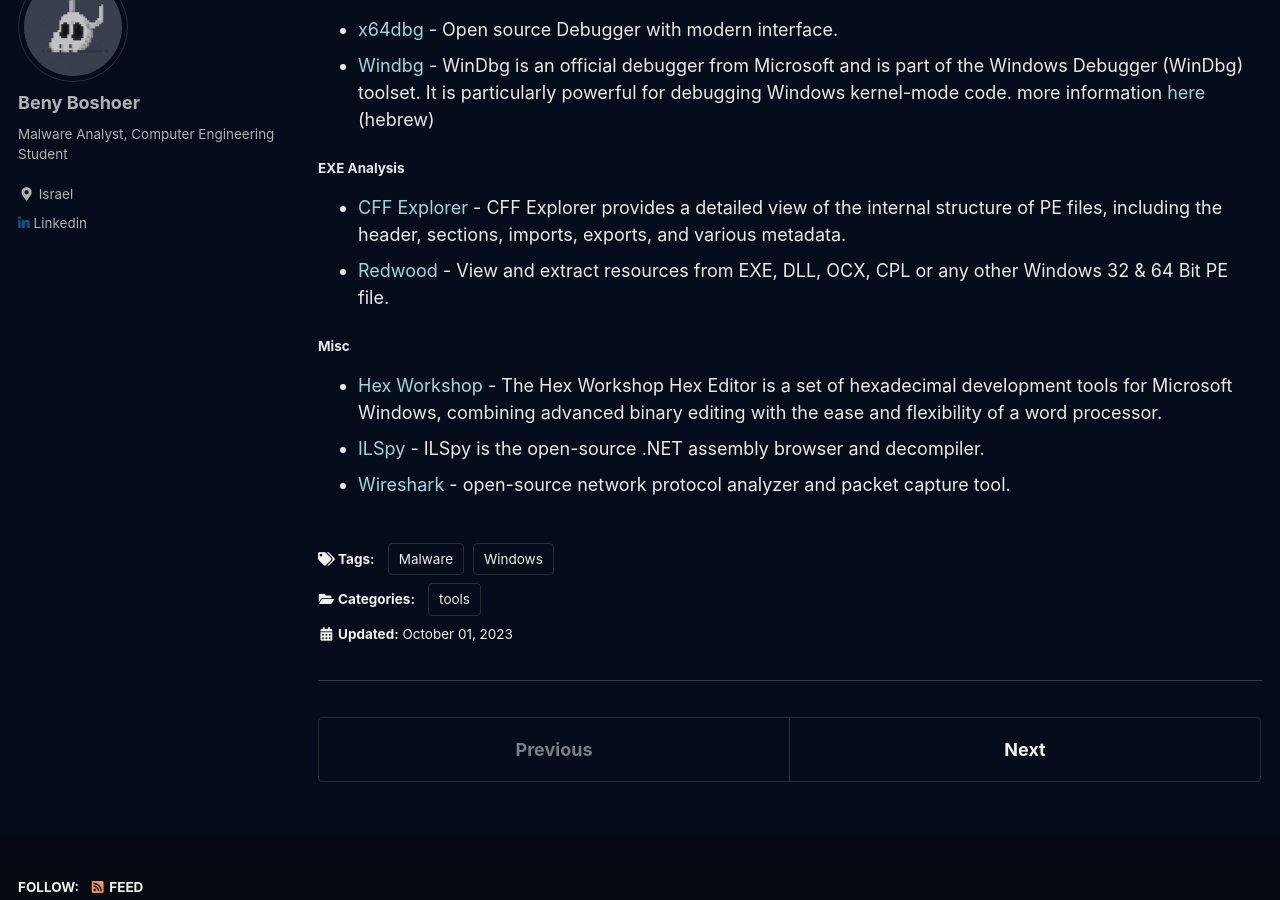
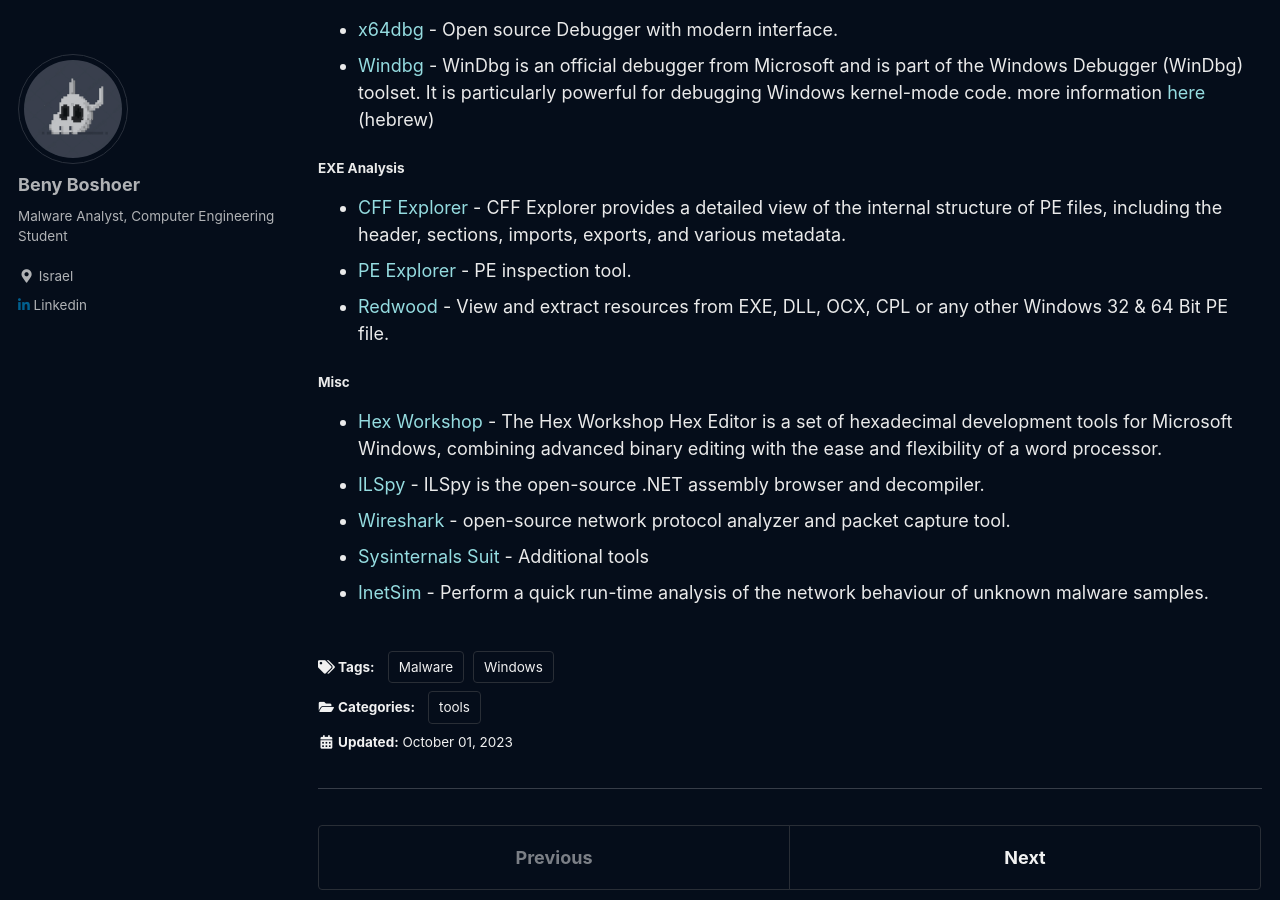
Before and after one commit to BenjaminBoshoer/BenjaminBoshoer.github.io, a Jekyll site: the page built from _posts/2023-10-1-Malware_analysis_tools.md, in a window 1280 px wide and 900 px high, scrolled down 485 px. Built offline with Jekyll 4.4.1, drawn with Linux system fonts in a browser that asks for light colours; cached includes are drawn as plain includes.

Commit message:
added tools to malware tools post

```diff
--- a/_posts/2023-10-1-Malware_analysis_tools.md
+++ b/_posts/2023-10-1-Malware_analysis_tools.md
@@ -28,9 +28,12 @@ It is particularly powerful for debugging Windows kernel-mode code. more informa
 
 #### EXE Analysis
 - [CFF Explorer](https://ntcore.com/?page_id=388) - CFF Explorer provides a detailed view of the internal structure of PE files, including the header, sections, imports, exports, and various metadata.
+- [PE Explorer](https://www.heaventools.com/overview.htm) - PE inspection tool.
 - [Redwood](https://the-sz.com/products/redwood/) - View and extract resources from EXE, DLL, OCX, CPL or any other Windows 32 & 64 Bit PE file.
 
 #### Misc
 - [Hex Workshop](http://www.hexworkshop.com/) - The Hex Workshop Hex Editor is a set of hexadecimal development tools for Microsoft Windows, combining advanced binary editing with the ease and flexibility of a word processor.
 - [ILSpy](https://github.com/icsharpcode/ILSpy/) - ILSpy is the open-source .NET assembly browser and decompiler.
 - [Wireshark](https://www.wireshark.org/) -  open-source network protocol analyzer and packet capture tool.
+- [Sysinternals Suit](https://learn.microsoft.com/en-us/sysinternals/downloads/sysinternals-suite) - Additional tools
+- [InetSim](https://www.inetsim.org/downloads.html) - Perform a quick run-time analysis of the network behaviour of unknown malware samples.
```
